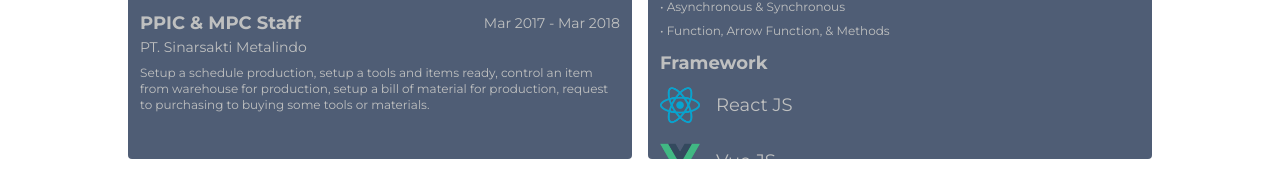
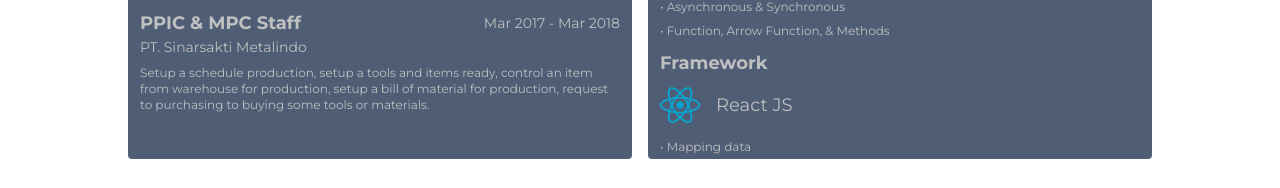
Before and after one commit to RendyArthaP/websiteportofolio, a React (Create React App) app: page / in a window 1280 px wide. Both pictures are taken after a click on the button "Click me!". Shown: the part 741-929 px from the top of the page. Built offline with nearby package versions, Linux system fonts and the light colour scheme.

Commit message:
work experience and skills component done

```diff
--- /dev/null
+++ b/src/components/ListFramework.js
@@ -0,0 +1,42 @@
+import React from 'react'
+
+const ListFramework = ({frameworkPrograms}) => {
+  return (
+    <div>
+      <ul>
+        {frameworkPrograms.map((framework) => (
+          <li
+            key={framework.id}
+            className="flex flex-col py-2 px-3"
+          >
+            <div className="flex flex-row items-center">
+              <img
+                src={framework.image}
+                alt="react"
+                className="w-10 h-10"
+              />
+              <h1
+                className="ml-4 font-montserrat font-normal text-lg text-content"
+              >
+                {framework.nameFramework}
+              </h1>
+            </div>
+            <div className="flex flex-col pt-2">
+              {framework.descriptions.map((description, index) => (
+                <div key={index}>
+                  <span
+                    className="font-montserrat font-normal text-content text-xs"
+                  >
+                    {description}
+                  </span>
+                </div>
+              ))}
+            </div>
+          </li>
+        ))}
+        </ul>
+    </div>
+  )
+}
+
+export default ListFramework
--- /dev/null
+++ b/src/components/ListLanguange.js
@@ -0,0 +1,38 @@
+import React from 'react'
+
+const ListLanguange = ({languangePrograms}) => {
+  return (
+    <div>
+      <ul>
+        {languangePrograms.map((languange) => (
+          <li
+            key={languange.id}
+            className="flex flex-col py-2 px-3"
+          >
+            <div className="flex flex-row items-center">
+              <img
+                src={languange.image}
+                alt="js"
+                className="w-10 h-10"
+              />
+              <h1 className="ml-4 font-montserrat font-normal text-lg text-content">{languange.nameLanguange}</h1>
+            </div>
+            <div className="flex flex-col pt-2">
+              {languange.descriptions.map((description, index) => (
+                <div key={index}>
+                  <span
+                    className="font-montserrat font-normal text-content text-xs"
+                  >
+                    {description}
+                  </span>
+                </div>
+              ))}
+            </div>
+          </li>
+        ))}
+      </ul>
+    </div>
+  )
+}
+
+export default ListLanguange
--- /dev/null
+++ b/src/components/ListWorkExperience.js
@@ -0,0 +1,25 @@
+import React from 'react'
+
+const ListWorkExperience = ({workExperiences}) => {
+  return (
+    <div>
+      <ul>
+          {workExperiences.map((work) => (
+            <li
+              className="flex flex-col py-2 px-3"
+              key={work.id}
+            >
+              <div className="flex flex-col md:flex-row md:justify-between md:items-center">
+                <h1 className="font-montserrat font-bold text-lg text-content">{work.titleJob}</h1>
+                <span className="font-montserrat font-normal text-content text-sm">{work.howLong}</span>
+              </div>
+              <span className="font-montserrat font-normal text-content text-sm">{work.nameCompany}</span>
+              <p className="font-montserrat font-normal text-content text-xs py-2">{work.description}</p>
+            </li>
+          ))}
+        </ul>
+    </div>
+  )
+}
+
+export default ListWorkExperience
--- a/src/components/Skills.js
+++ b/src/components/Skills.js
@@ -1,5 +1,7 @@
 import React from 'react'
 import { languangePrograms, frameworkPrograms } from '../data/DataAbout';
+import ListFramework from './ListFramework';
+import ListLanguange from './ListLanguange';
 
 const Skills = () => {
   return (
@@ -18,58 +20,11 @@ const Skills = () => {
         <h1 className="font-montserrat font-bold text-lg text-content p-3 pb-0">
           Languange Programming
         </h1>
-        <ul>
-          {languangePrograms.map((languange) => (
-            <li
-              key={languange.id}
-              className="flex flex-col py-2 px-3"
-            >
-              <div className="flex flex-row items-center">
-                <img
-                  src={languange.image}
-                  alt="js"
-                  className="w-10 h-10"
-                />
-                <h1 className="ml-4 font-montserrat font-normal text-lg text-content">{languange.nameLanguange}</h1>
-              </div>
-              <div className="flex flex-col pt-2">
-                {languange.descriptions.map((description, index) => (
-                  <div key={index}>
-                    <span
-                      className="font-montserrat font-normal text-content text-xs"
-                    >
-                      {description}
-                    </span>
-                  </div>
-                ))}
-              </div>
-            </li>
-          ))}
-        </ul>
+        <ListLanguange languangePrograms={languangePrograms}/>
         <h1 className="font-montserrat font-bold text-lg text-content px-3">
           Framework
         </h1>
-        <ul>
-          {frameworkPrograms.map((framework) => (
-            <li
-              key={framework.id}
-              className="flex flex-col py-2 px-3"
-            >
-              <div className="flex flex-row items-center">
-                <img
-                  src={framework.image}
-                  alt="react"
-                  className="w-10 h-10"
-                />
-                <h1
-                  className="ml-4 font-montserrat font-normal text-lg text-content"
-                >
-                  {framework.nameFramework}
-                </h1>
-              </div>
-            </li>
-          ))}
-        </ul>
+        <ListFramework frameworkPrograms={frameworkPrograms}/>
       </div>
     </div>
   )
--- a/src/components/WorkExperience.js
+++ b/src/components/WorkExperience.js
@@ -1,5 +1,6 @@
 import React from 'react'
 import {workExperiences} from '../data/DataAbout';
+import ListWorkExperience from './ListWorkExperience';
 
 const WorkExperience = () => {
   return (
@@ -15,21 +16,7 @@ const WorkExperience = () => {
         className="bg-content mt-1 rounded h-auto md:mb-4 overflow-y-scroll"
         style={{height:"430px"}}
       >
-        <ul>
-          {workExperiences.map((work) => (
-            <li
-              className="flex flex-col py-2 px-3"
-              key={work.id}
-            >
-              <div className="flex flex-col md:flex-row md:justify-between md:items-center">
-                <h1 className="font-montserrat font-bold text-lg text-content">{work.titleJob}</h1>
-                <span className="font-montserrat font-normal text-content text-sm">{work.howLong}</span>
-              </div>
-              <span className="font-montserrat font-normal text-content text-sm">{work.nameCompany}</span>
-              <p className="font-montserrat font-normal text-content text-xs py-2">{work.description}</p>
-            </li>
-          ))}
-        </ul>
+        <ListWorkExperience workExperiences={workExperiences}/>
       </div>
     </div>
   )
--- a/src/data/DataAbout.js
+++ b/src/data/DataAbout.js
@@ -51,21 +51,51 @@ export const frameworkPrograms = [
   {
     id:0,
     image: ReactJS,
-    nameFramework: "React JS"
+    nameFramework: "React JS",
+    descriptions: [
+      "• Mapping data",
+      "• UseState",
+      "• UseEffect",
+      "• UseContext",
+      "• Reusable component",
+      "• Fetch data with API using useEffect",
+      "• React router",
+      "• React helmet",
+      "• Lifecycle component"
+    ]
   },
   {
     id:1,
     image: VueJS,
-    nameFramework: "Vue JS"
+    nameFramework: "Vue JS",
+    descriptions: [
+      "• Looping with v-for",
+      "• Fetch data with mounted lifecycle",
+      "• Conditional with v-if, and v-else",
+      "• Reusable Component",
+      "• Vue router",
+      "• State management with vuex"
+    ]
   },
   {
     id:2,
     image: Tailwind,
-    nameFramework: "Tailwind CSS"
+    nameFramework: "Tailwind CSS",
+    descriptions: [
+      "• Responsive web design",
+      "• Made design with flexbox",
+      "• Slicing HTML and CSS with tailwind",
+      "• Using tailwind config for library",
+    ]
   },
   {
     id:3,
     image: Bootstrap,
-    nameFramework: "Bootstrap CSS"
+    nameFramework: "Bootstrap CSS",
+    descriptions: [
+      "• Responsive web design",
+      "• Made design with flexbox",
+      "• Slicing HTML and CSS with bootstrap",
+    ]
   }
 ]
```
